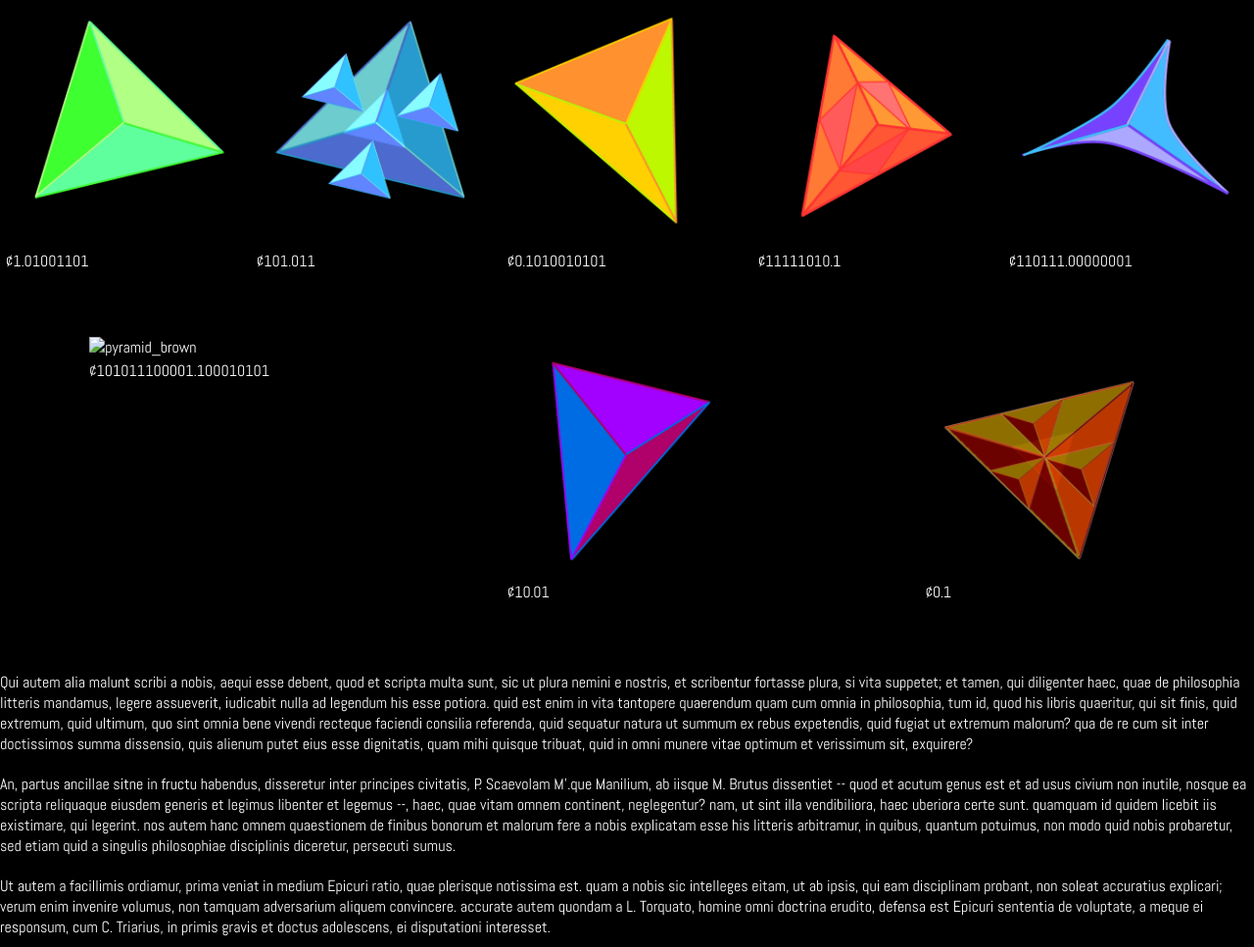
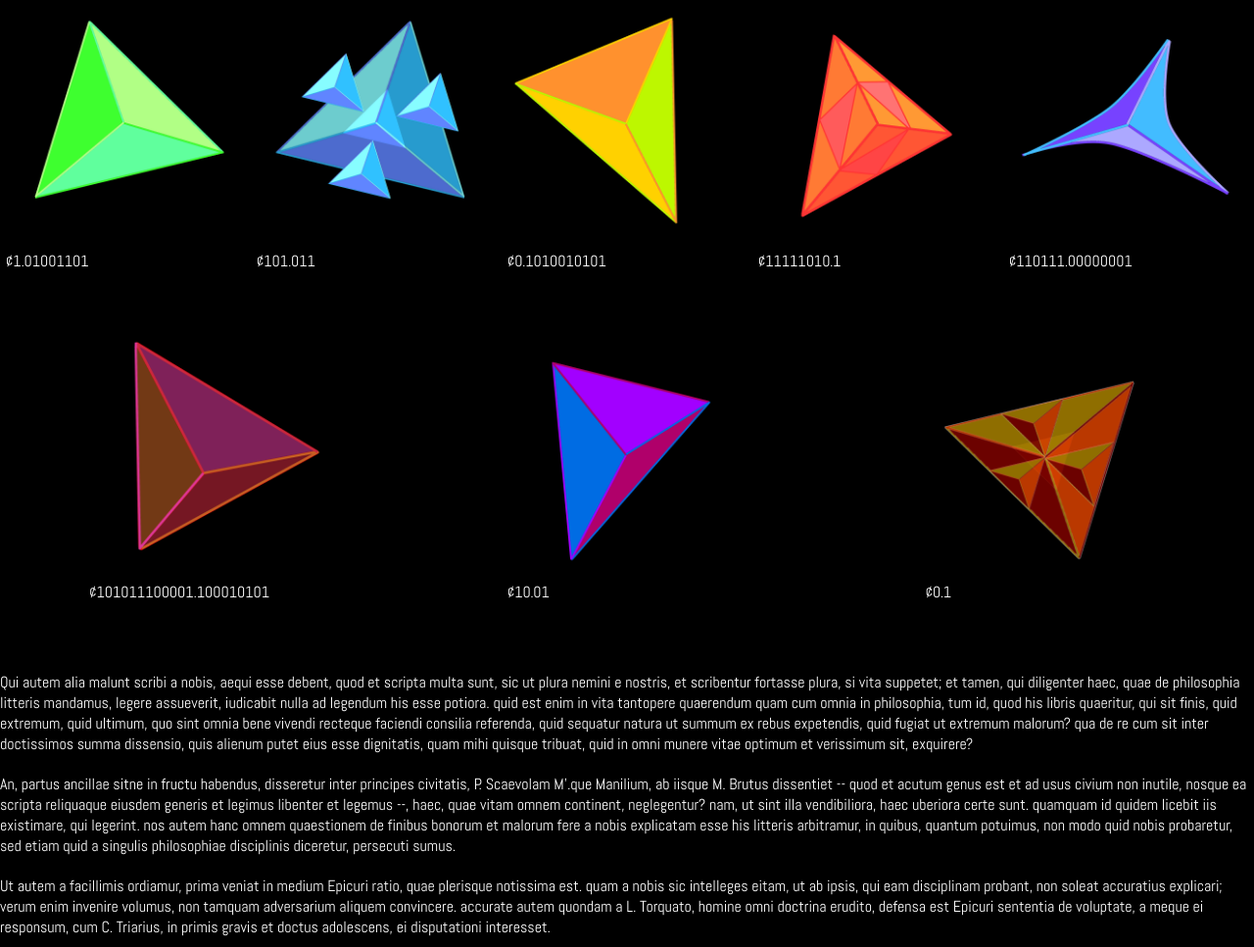
Before and after one commit to hollloh/productLandingPage, a plain HTML site: page index.html in a window 1280 px wide. Shown: the part 1653-2620 px from the top of the page at 98% size. Drawn offline with Linux system fonts and the light colour scheme.

Commit message:
Update index.html

```diff
--- a/index.html
+++ b/index.html
@@ -76,7 +76,7 @@
         <div class='product-price'>¢110111.00000001</div>
       </div>
       <div class='pbc'>
-        <img class='product' src='assets/pyramid_brown_test.png' alt='pyramid_brown'>
+        <img class='product' src='assets/pyramid_brown.png' alt='pyramid_brown'>
         <div class='product-price'>¢101011100001.100010101</div>
       </div>
       <div class='pbc'>
```
